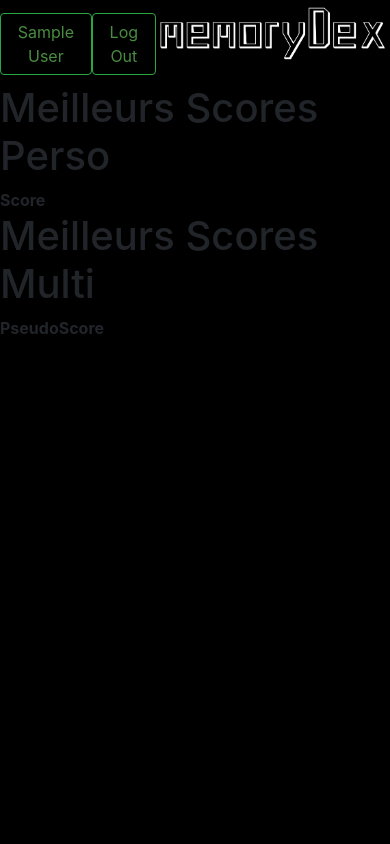
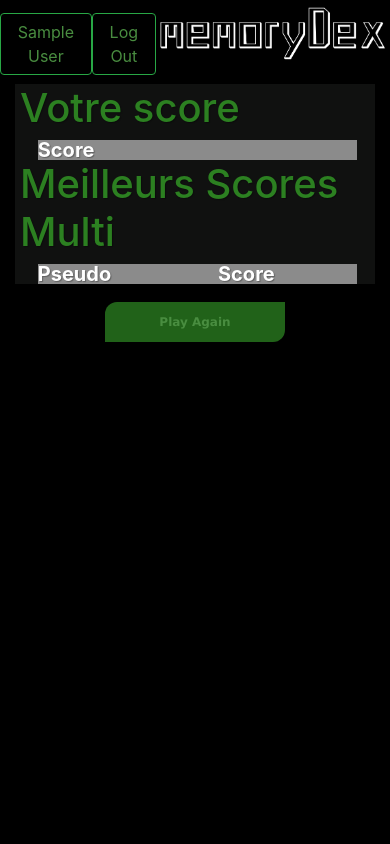
Before and after one commit to QuentinDess/MemoryDex, a PHP site: page /gamer/highscore.php in a window 390 px wide. Run offline with PHP 8.4, Linux system fonts and the light colour scheme; the visitor is signed in with stand-in values (Sample User, id 1); data that the repository does not hold is empty.

Commit message:
Compil css & Start responsive

```diff
--- a/css/main.css
+++ b/css/main.css
@@ -5,30 +5,16 @@
 
 
 body{
-    background-image: url(background_File.jpg);
+    background-color: black!important;
     margin:0;
     padding:0;
     height: 100vh;
 }
 
 
-.container{
-    display: flex;
-    justify-content: center;
-    flex-direction: column;
-    position: absolute;
-    top: 60%;
-    left: 50%;
-    height: 50%;
-    width: 50%;
-
-    transform: translate(-50%, -50%);
-    background: rgba(255, 255, 255, 0.199);
-}
 
 .button2{
     width: 50%;
-    margin: 40%;
     border-radius:12px 0 12px 0;
 	background: #2c8021c4;
 	border:none;
@@ -44,7 +30,8 @@ body{
     height: 100%;
     width: 95%;
     padding: 15%;
-    background-color: rgba(255, 192, 203, 0);
+    margin-top: 5%;
+    background-color: rgba(255, 192, 203, 0.199);
 }
 
 /*form sign up*/
@@ -75,7 +62,12 @@ div#form {
     /*en dessous de 800px mettre 500px*/
     margin: auto;
   }
-
+@media screen and (max-height: 1000px) {
+    .level {
+        height: 450px;
+        width: 450px;
+    }
+}
   .sprite_pika {
     flex: 0 0 auto;
     margin: 0px;
@@ -194,10 +186,129 @@ a:hover{
     font-size: 2em;
 }
 .start_game{
-    position: absolute;
-    left:0;
-    bottom: 0;
-    height: 10%;
-    width: 10%;
-    background:blue;
+    width: 50%;
+    height: 40px;
+    margin: 4%;
+    border-radius:12px 0 12px 0;
+	background: #2c8021c4;
+	border:none;
+	color:#fff;
+	font:bold 12px Verdana;
 }
+
+
+/*High score && crudGamer && adminUser*/
+
+h1 {
+    color :  #2c8021;
+}
+
+td {
+    color: white;
+}
+
+.button {
+    border-radius: 2px;
+    background-color: #1d1b1b;
+    border-top-color: rgba(255, 255, 255, 0.644);
+    border-radius: 6%;
+    color: #fff;
+    text-align: center;
+    font-size: 14px;
+    padding: 10px;
+    width: 100px;
+    transition: all 0.5s;
+    cursor: pointer;
+    margin: 0px;
+    box-shadow: 0 10px 20px -8px rgba(0, 0, 0,.7);
+  }
+
+  .button:hover{
+      background-color: #2c8021;
+  }
+
+#table {
+    display: table;
+     width: 100%;
+     background: rgb(20, 20, 20);
+     margin: 0;
+     box-sizing: border-box;
+
+ }
+
+.caption {
+     display: block;
+     width: 100%;
+     background: #7e857d21;
+     padding-left: 5px;
+     color: #fff;
+     font-size: 20px;
+     line-height: 20px;
+     text-shadow: 1px 1px 1px rgba(0,0,0,.3);
+     box-sizing: border-box;
+ }
+
+
+.header-row {
+     background: #8b8b8b;
+     color: #fff;
+
+ }
+
+.row {
+    display: table-row;
+}
+.adminuser_container{
+    width:80%;
+
+    color: #fff;
+
+    background-color: rgba(255, 192, 203, 0.199);
+    margin-left: 10%;
+    margin-bottom: 5%;
+    padding: 2%;
+
+}
+#table{
+    margin-right: 5%!important;
+    margin-left: 5%!important;
+    width: 90%!important;
+}
+.create_container{
+    display: flex;
+    flex-direction: column;
+    justify-content: space-around;
+    color: #fff;
+    width:60%;
+    background-color: rgba(255, 192, 203, 0.199);
+    margin-top: 5%;
+    margin-left: 20%;
+    margin-bottom: 5%;
+    padding: 2%;
+}
+.update_container{
+    display: flex;
+    justify-content: center;
+    align-content: center;
+    margin-top: 15%;
+    background-color: rgba(255, 192, 203, 0.199);
+    width: 60%;
+    margin-left: 20%;
+}
+.update_form{
+    display: flex;
+    flex-direction: column;
+    justify-content: space-around;
+    align-items: center;
+    padding: 5%;
+    color: #fff;
+}
+
+.update_input{
+
+margin-top: 10%;
+}
+.button3{
+    margin-top: 5%;
+    margin-left: 25%;
+}
--- a/db/create.php
+++ b/db/create.php
@@ -2,7 +2,7 @@
 
 
 $dbuser = 'root';
-$dbpass = '000000';
+$dbpass = '';
 $userRole = 2;
 
 // Initialiser une connexion à notre DB (DataBase)
--- a/db/createAdmin.php
+++ b/db/createAdmin.php
@@ -1,6 +1,6 @@
 <?php
 $dbuser = 'root';
-$dbpass = '000000';
+$dbpass = '';
 
 if ($_POST['userRole'] == 'gamer') {
     $_POST['userRole'] = 2;
--- a/db/data.php
+++ b/db/data.php
@@ -2,7 +2,7 @@
 session_start();
 
 $dbUser = 'root';
-$dbPass = '000000';
+$dbPass = '';
 // Check connection
 if (isset($_POST) && !empty ($_POST)) {
     if (isset($_POST["name"]) && !empty ($_POST["name"]) && isset($_POST["password"]) && !empty($_POST["password"])) {
--- a/db/delete.php
+++ b/db/delete.php
@@ -5,7 +5,7 @@ include '../templates/header_File.php';
 // Récupère l'ID
 try {
 $dbUser = 'root';
-$dbPass = '000000';
+$dbPass = '';
 // Connection with db
 $dbConnection = new PDO('mysql:host=localhost;dbname=MemoryDex', $dbUser, $dbPass);
 // Check username and password
--- a/db/deleteUser.php
+++ b/db/deleteUser.php
@@ -5,7 +5,7 @@ include '../templates/header_File.php';
 // Récupère l'ID
 try {
 $dbUser = 'root';
-$dbPass = '000000';
+$dbPass = '';
 // Connection with db
 $dbConnection = new PDO('mysql:host=localhost;dbname=MemoryDex', $dbUser, $dbPass);
 // Check username and password
--- a/db/read_highscore.php
+++ b/db/read_highscore.php
@@ -1,6 +1,6 @@
 <?php
 $dbUser="root";
-$dbPass="000000";
+$dbPass="";
 
 $dbConnection = new PDO('mysql:host=localhost;dbname=MemoryDex', $dbUser, $dbPass);
 
--- a/db/test.php
+++ b/db/test.php
@@ -5,7 +5,7 @@ session_start();
 var_dump($_SESSION);
 var_dump($_GET);
 $dbUser = 'root';
-$dbPass = '000000';
+$dbPass = '';
 // Check connection
 if (isset($_GET) && !empty ($_GET)) {
     if (isset($_GET["score"]) && !empty ($_GET["score"]) ) {
--- a/db/update.php
+++ b/db/update.php
@@ -5,7 +5,7 @@ include '../security/security_admin.php';
 // Récupère l'ID
 try {
 $dbUser = 'root';
-$dbPass = '000000';
+$dbPass = '';
 // Connection with db
 $dbConnection = new PDO('mysql:host=localhost;dbname=MemoryDex', $dbUser, $dbPass);
 // Check username and password
--- a/gamer/highscore.php
+++ b/gamer/highscore.php
@@ -3,9 +3,11 @@ include '../templates/header_File.php';
 include '../security/security_gamer.php';
 include '../db/read_highscore.php';
 ?>
-<h1>Meilleurs Scores Perso</h1>
-<table>
-<thead>
+<div class ="container">
+    <div class ="caption">
+        <h1>Votre score</h1>
+        <table id="table">
+        <thead id="row" class="header-row">
             <tr>
                 <th>Score</th>
 
@@ -24,9 +26,9 @@ include '../db/read_highscore.php';
             </tbody>
         </table>
         <h1>Meilleurs Scores Multi</h1>
-<table>
-<thead>
-    <tr>
+        <table id="table">
+            <thead class ="header-row">
+                <tr class=>
                     <th>Pseudo</th>
                     <th>Score</th>
                 </tr>
@@ -37,12 +39,12 @@ include '../db/read_highscore.php';
                             <td> <?php echo($value['name']) ?> </td>
                             <td> <?php echo($value['score']) ?> </td>
 
-
                     </tr>
                     <?php
                     }
                     ?>
             </tbody>
             </table>
-
+        </div>
+        <button class="start_game button3" ><a href="../gamer/game.php">Play Again</a>
 </main>
```
Also changed, not shown: admin/adminUser.php (+17 -19 lines), css/style.css (+31 -13 lines), db/updateUser.php (+7 -6 lines), gamer/crudGamer.php (+8 -4 lines), index.php (+7 -14 lines), css/background_index.jpg. Lines whose indentation alone changed are shown as unchanged.
